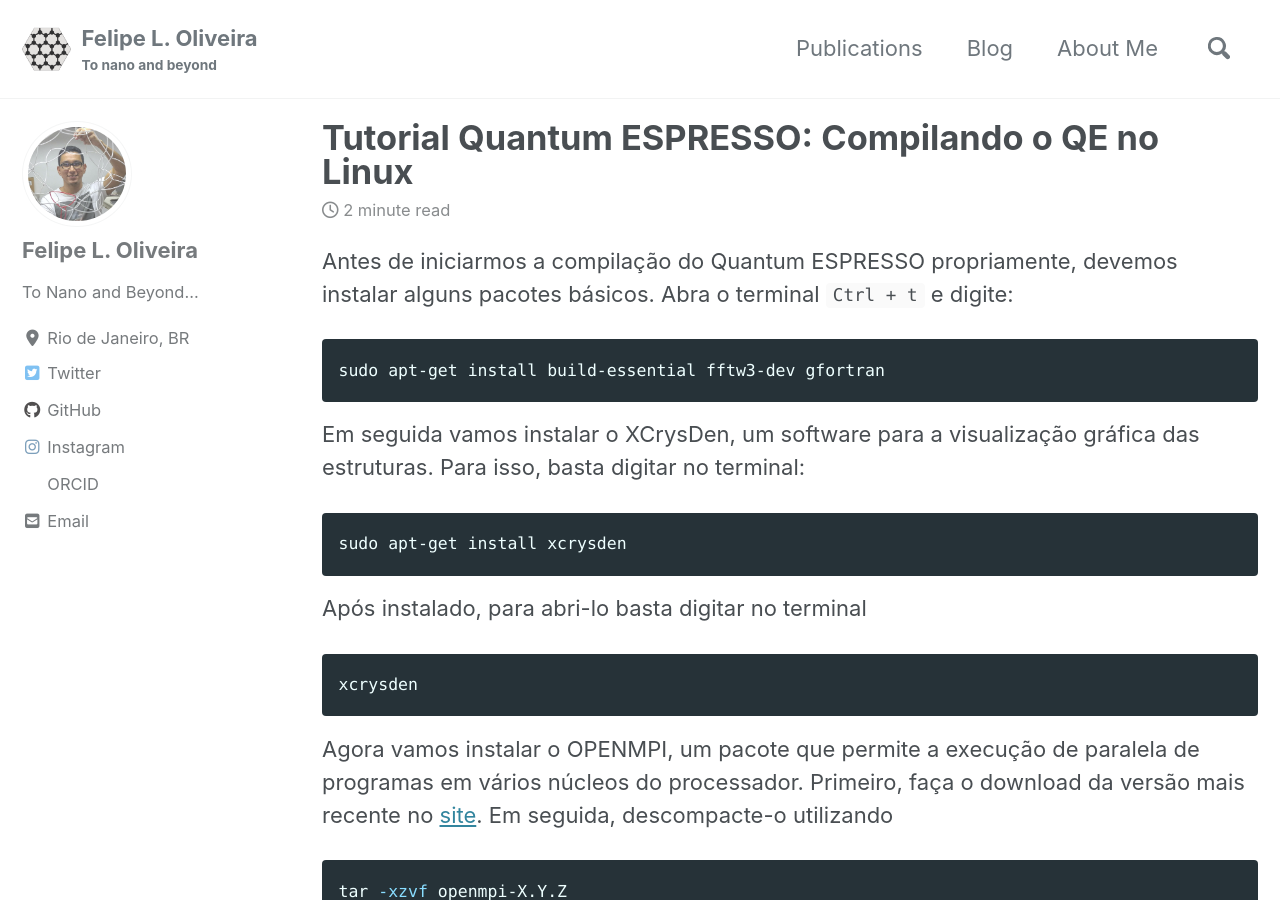
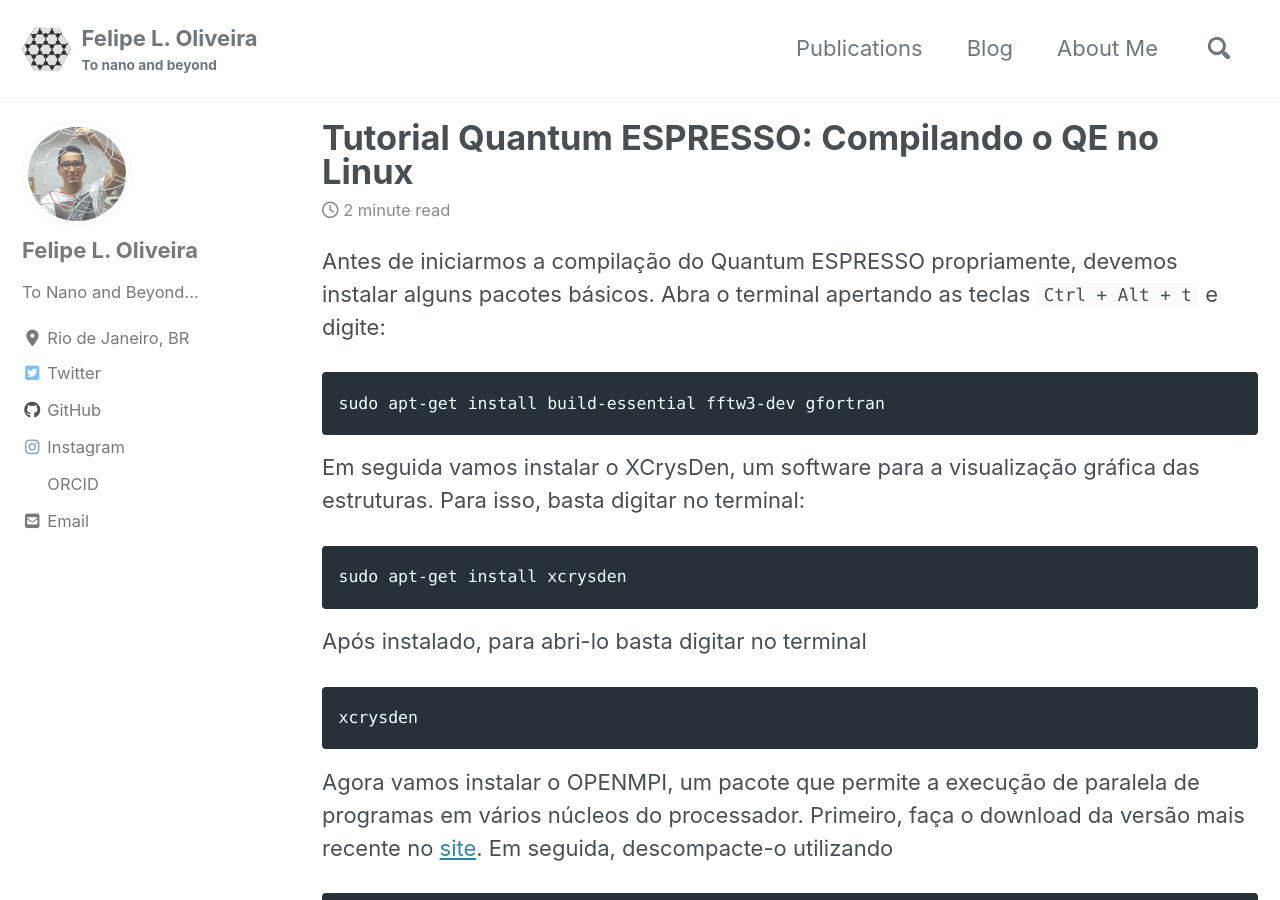
Before and after one commit to lipelopesoliveira/lipelopesoliveira.github.io, a Jekyll site: the page built from _posts/Tutorial_QE/2019-08-30-cap1-1.md, in a window 1280 px wide and 900 px high. Built offline with Jekyll 4.4.1, drawn with Linux system fonts in a browser that asks for light colours; cached includes are drawn as plain includes; nearby versions of some CDN libraries; some of the changed text lies outside the part shown.

Commit message:
Update 2019-08-30-cap1-1.md

````diff
--- a/_posts/Tutorial_QE/2019-08-30-cap1-1.md
+++ b/_posts/Tutorial_QE/2019-08-30-cap1-1.md
@@ -10,7 +10,7 @@
 ---
 
 
-Antes de iniciarmos a compilação do Quantum ESPRESSO propriamente, devemos instalar alguns pacotes básicos. Abra o terminal `Ctrl + t` e digite:
+Antes de iniciarmos a compilação do Quantum ESPRESSO propriamente, devemos instalar alguns pacotes básicos. Abra o terminal apertando as teclas `Ctrl + Alt + t` e digite:
 
 ```bash
 sudo apt-get install build-essential fftw3-dev gfortran
````
Also changed, not shown: other parts of _posts/Tutorial_QE/2019-08-30-cap1-1.md (+1 -1 lines).
